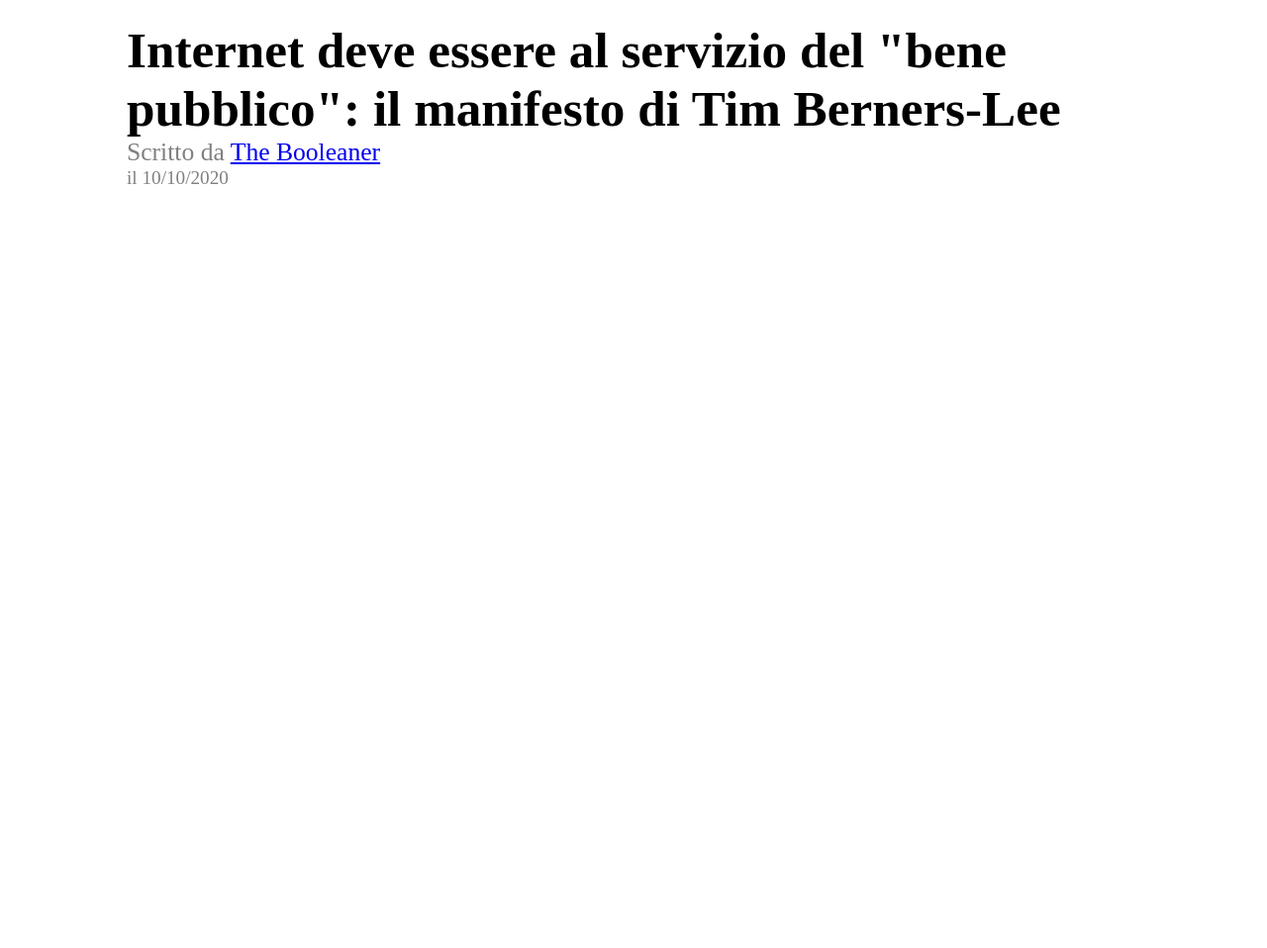
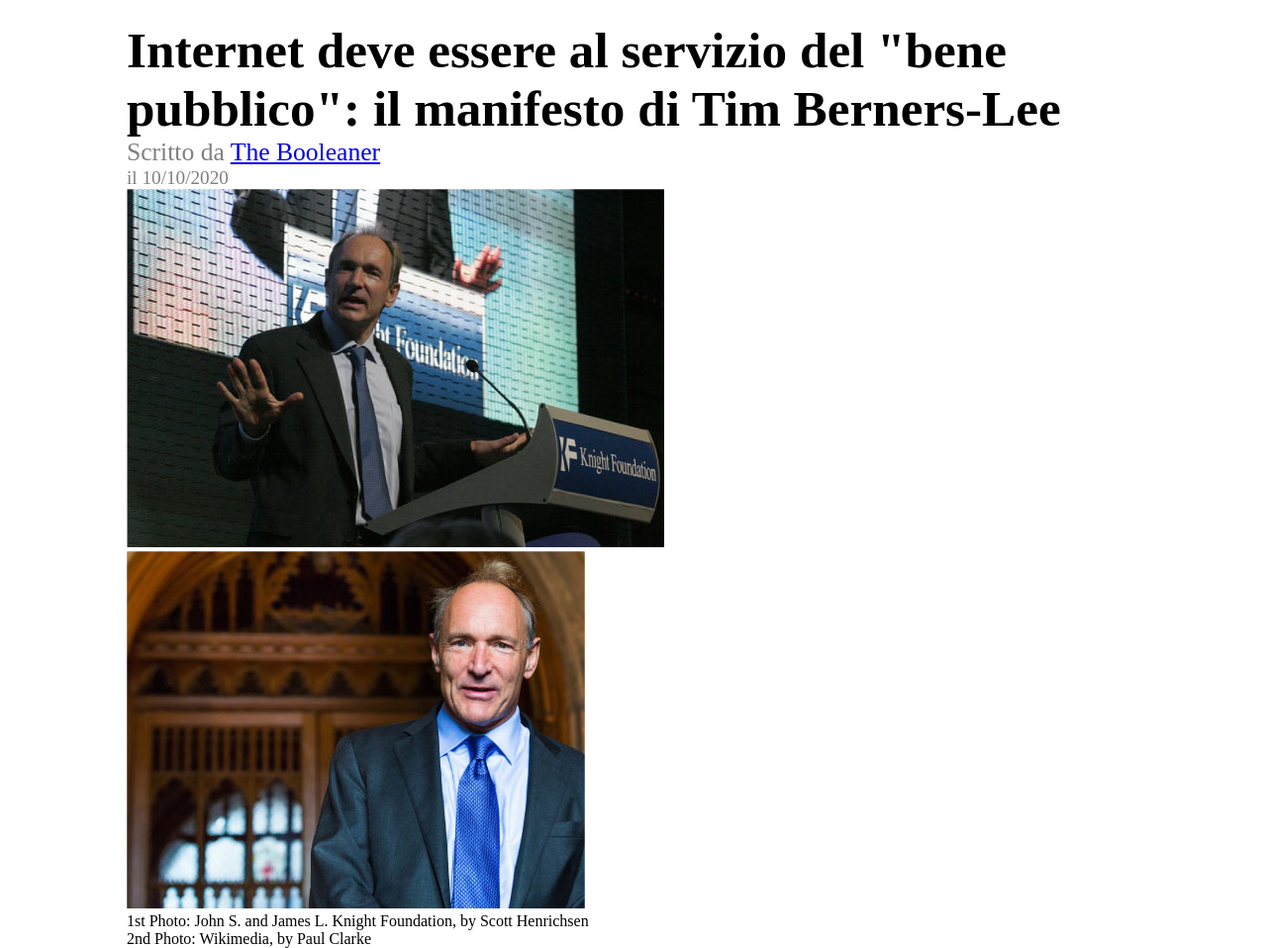
Before and after one commit to casalaspro/html-css-booleaner, a plain HTML site: page index.html in a window 1280 px wide. Shown: the part 138-1096 px from the top of the page at 99% size. Before the commit the page ends 800 px from the top, so only its background shows below. Drawn offline with Linux system fonts and the light colour scheme.

Commit message:
ADD - Images container with figures and figcaption

```diff
--- a/index.html
+++ b/index.html
@@ -25,6 +25,19 @@
       <p id="date" class="grey">il 10/10/2020</p>
 
     </section>
+
+    <section class="images container">
+      <figure>
+        <img src="./img/tim-1.jpg" alt="Tim Berners-Lee talking during a conference">
+      </figure>
+      <figure>
+      <img src="./img/tim-2.jpg" alt="Tim Berners-Lee in a casual portrait">
+      <figcaption>
+        <p>1st Photo: John S. and James L. Knight Foundation, by Scott Henrichsen</p>
+        <p>2nd Photo: Wikimedia, by Paul Clarke</p>
+      </figcaption>
+      </figure>
+    </section>
   </main>
 
 </body>
```
